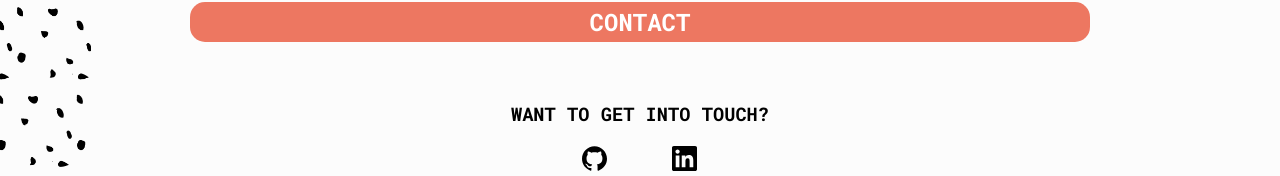
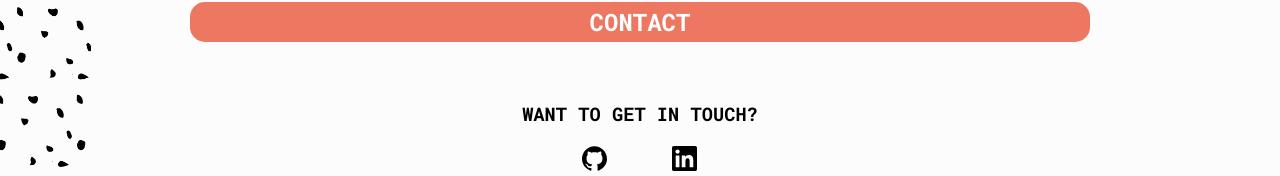
Before and after one commit to lauravikanis/portfolio2021, a React (Create React App) app: page / in a window 1280 px wide. Shown: the part 2179-2355 px from the top of the page. Built offline with nearby package versions, Linux system fonts and the light colour scheme; a web font is replaced by a local one.

Commit message:
fix typo

```diff
--- a/src/components/Content/Contact.js
+++ b/src/components/Content/Contact.js
@@ -29,7 +29,7 @@ const ContactDiv = styled.div`
 
 const Contact = () => (
   <ContactDiv>
-    <h3>Want to get into touch?</h3>
+    <h3>Want to get in touch?</h3>
     <Projectdetails>
       <Detailcontainer>
         <a href="https://github.com/lauravikanis">
```
Also changed, not shown: 1 other file (tests, documents, lock files or other folders).
